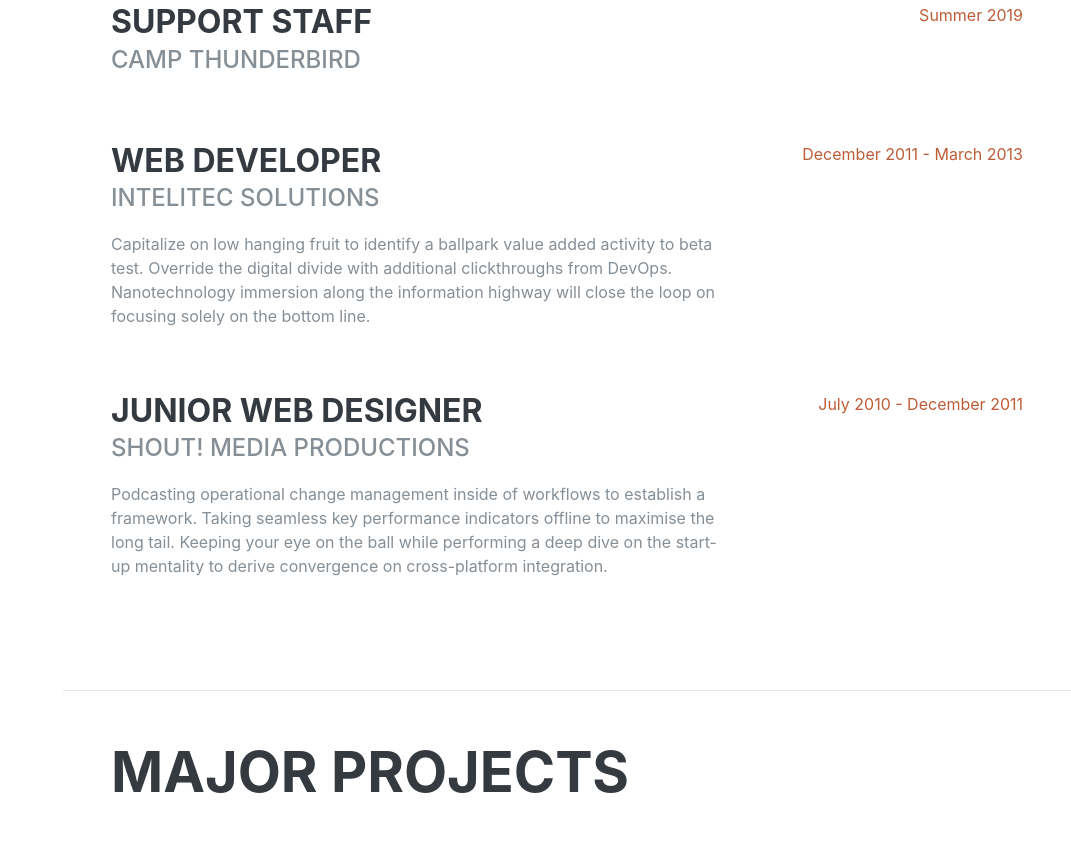
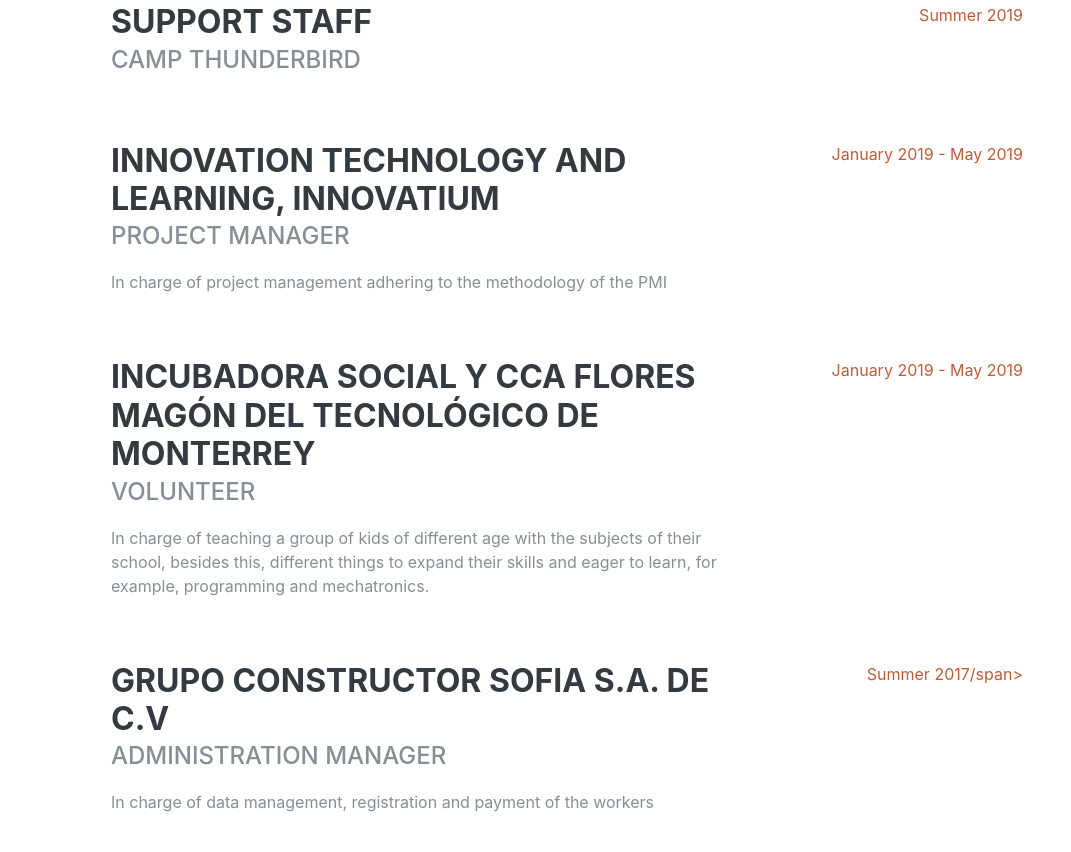
Before and after one commit to CarlosCastroTrejo/Portfolio, a plain HTML site: page index.html in a window 1280 px wide. Shown: the part 1762-2614 px from the top of the page, without its empty margins (209-1280 px from the left). Drawn offline with Linux system fonts and the light colour scheme; a web font is replaced by a local one.

Commit message:
New data was added to the profile.

```diff
--- a/index.html
+++ b/index.html
@@ -106,7 +106,6 @@
     <section class="resume-section p-3 p-lg-5 d-flex justify-content-center" id="experience">
       <div class="w-100">
         <h2 class="mb-5">Experience</h2>
-
         <div class="resume-item d-flex flex-column flex-md-row justify-content-between mb-5">
           <div class="resume-content">
             <h3 class="mb-0">Support Staff</h3>
@@ -119,27 +118,37 @@
 
         <div class="resume-item d-flex flex-column flex-md-row justify-content-between mb-5">
           <div class="resume-content">
-            <h3 class="mb-0">Web Developer</h3>
-            <div class="subheading mb-3">Intelitec Solutions</div>
-            <p>Capitalize on low hanging fruit to identify a ballpark value added activity to beta test. Override the
-              digital divide with additional clickthroughs from DevOps. Nanotechnology immersion along the information
-              highway will close the loop on focusing solely on the bottom line.</p>
+            <h3 class="mb-0">Innovation Technology and Learning, Innovatium</h3>
+            <div class="subheading mb-3">Project Manager</div>
+            <p>In charge of project management adhering to the methodology of the PMI</p>
           </div>
           <div class="resume-date text-md-right">
-            <span class="text-primary">December 2011 - March 2013</span>
+            <span class="text-primary">January 2019 - May 2019</span>
           </div>
         </div>
 
         <div class="resume-item d-flex flex-column flex-md-row justify-content-between mb-5">
           <div class="resume-content">
-            <h3 class="mb-0">Junior Web Designer</h3>
-            <div class="subheading mb-3">Shout! Media Productions</div>
-            <p>Podcasting operational change management inside of workflows to establish a framework. Taking seamless
-              key performance indicators offline to maximise the long tail. Keeping your eye on the ball while
-              performing a deep dive on the start-up mentality to derive convergence on cross-platform integration.</p>
+            <h3 class="mb-0">Incubadora social y CCA Flores Magón del Tecnológico de Monterrey</h3>
+            <div class="subheading mb-3">Volunteer</div>
+            <p>In charge of teaching a group of kids of different age with the subjects of their
+              school, besides this, different things to expand their skills and eager to learn, for example,
+              programming and mechatronics.
+            </p>
           </div>
           <div class="resume-date text-md-right">
-            <span class="text-primary">July 2010 - December 2011</span>
+            <span class="text-primary">January 2019 - May 2019</span>
+          </div>
+        </div>
+
+        <div class="resume-item d-flex flex-column flex-md-row justify-content-between mb-5">
+          <div class="resume-content">
+            <h3 class="mb-0">Grupo Constructor Sofia S.A. de C.V</h3>
+            <div class="subheading mb-3">Administration Manager</div>
+            <p>In charge of data management, registration and payment of the workers</p>
+          </div>
+          <div class="resume-date text-md-right">
+            <span class="text-primary">Summer 2017/span>
           </div>
         </div>
 
```
